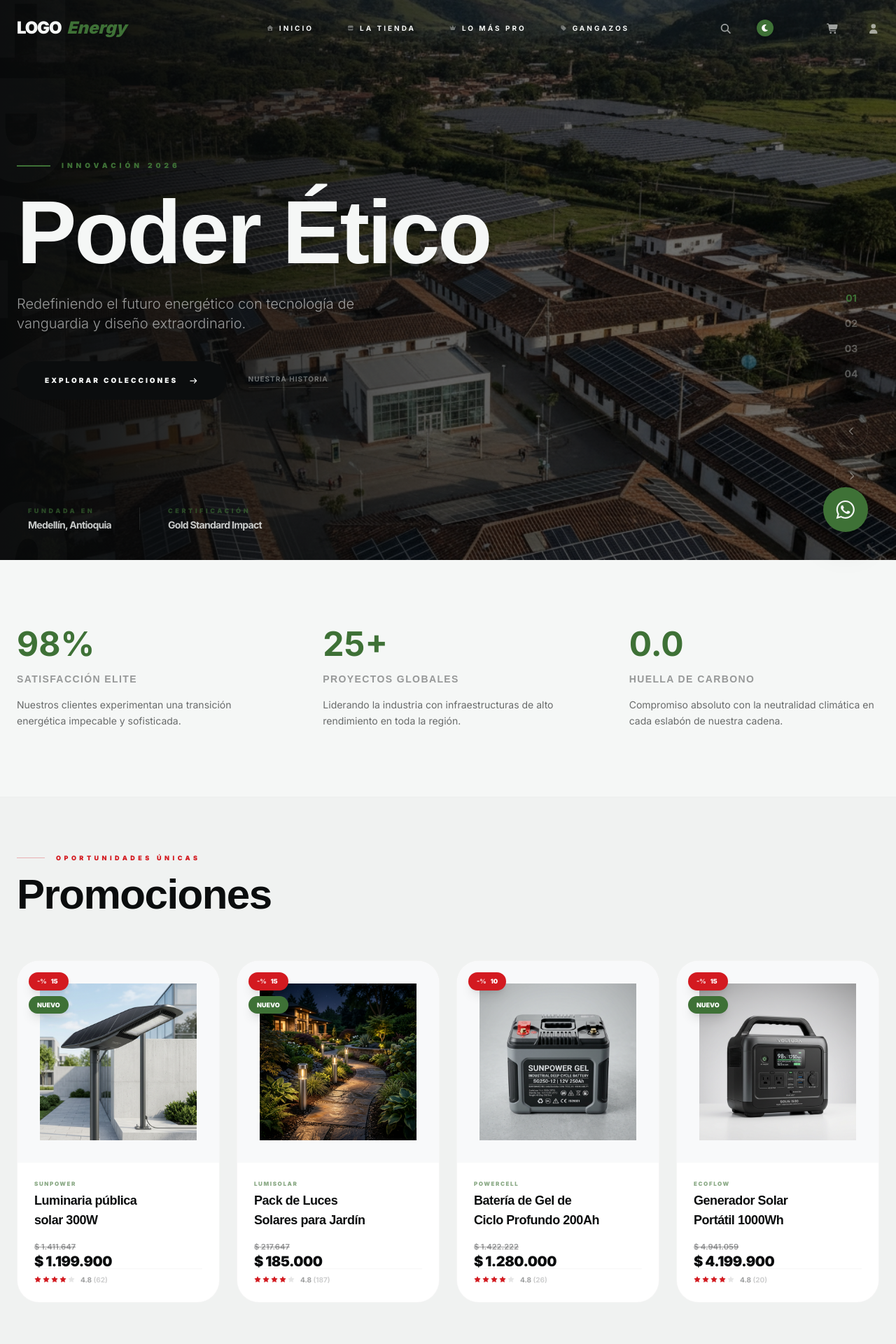
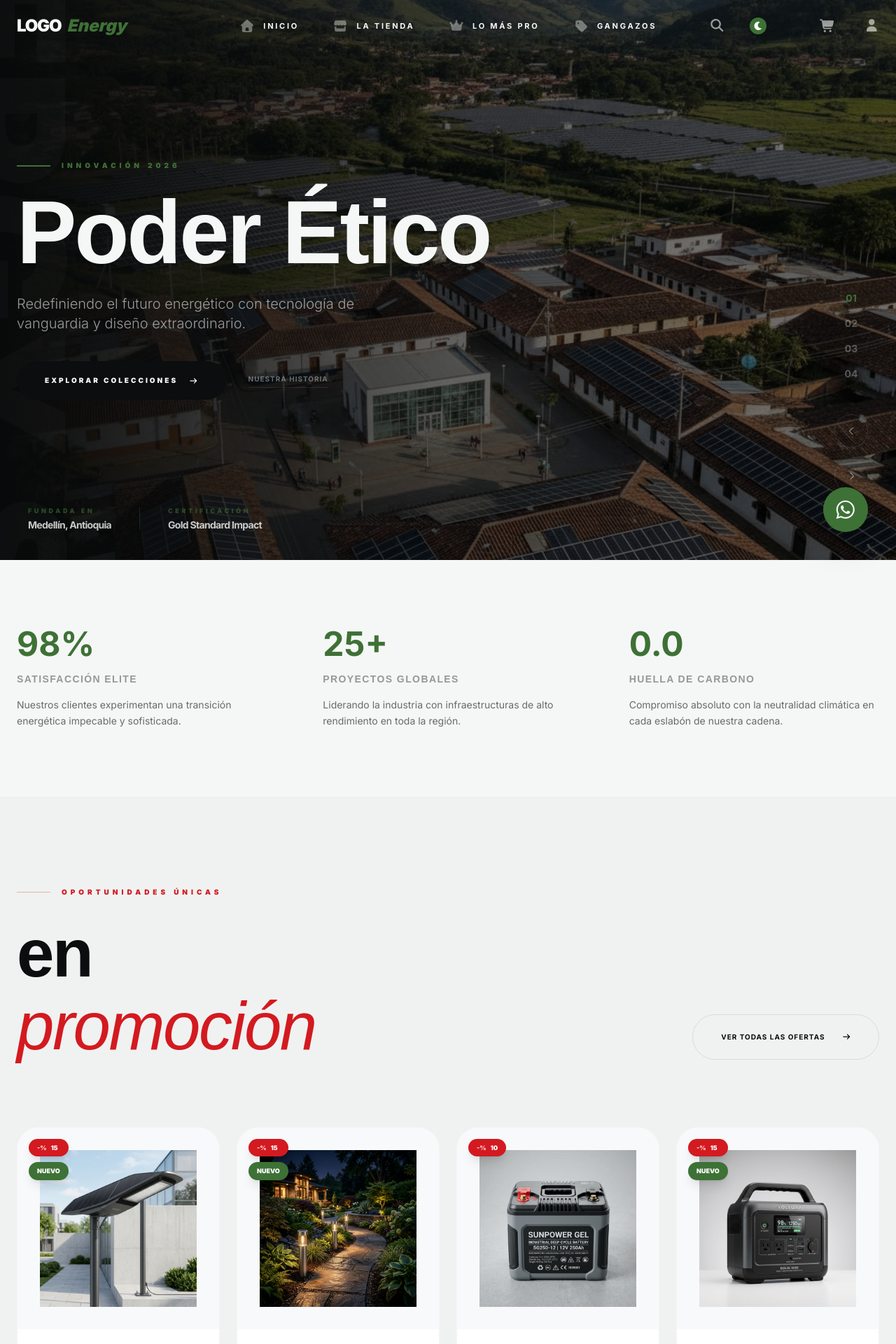
Before and after one commit to checho420/jaguar-eco, a React (Vite) app: page / in a window 1280 px wide. Shown: the top 1920 px of the page at 70% size. Built offline with nearby package versions, Linux system fonts and the light colour scheme.

Commit message:
feat: implementa componentes básicos de interfaz de usuario como tarjetas de producto, barra de navegación y página de inicio.

```diff
--- a/src/components/Navbar.jsx
+++ b/src/components/Navbar.jsx
@@ -87,7 +87,7 @@ const Navbar = () => {
             <motion.div
                 animate={{ x: theme === 'dark' ? 32 : 0 }}
                 transition={{ type: "spring", stiffness: 500, damping: 30 }}
-                className="w-6 h-6 bg-brand-green rounded-full flex items-center justify-center text-white text-[10px] shadow-lg"
+                className="w-6 h-6 bg-brand-green rounded-full flex items-center justify-center text-white text-xs shadow-lg"
             >
                 <FontAwesomeIcon icon={theme === 'dark' ? faSun : faMoon} />
             </motion.div>
@@ -124,9 +124,9 @@ const Navbar = () => {
                                 <Link
                                     key={item.path}
                                     to={item.path}
-                                    className={`${textClasses} text-[10px] font-bold uppercase tracking-[0.3em] transition-all relative group flex items-center gap-2`}
+                                    className={`${textClasses} text-[11px] font-bold uppercase tracking-[0.25em] transition-all relative group flex items-center gap-3`}
                                 >
-                                    <FontAwesomeIcon icon={item.icon} className="text-[8px] opacity-40 group-hover:opacity-100 transition-opacity" />
+                                    <FontAwesomeIcon icon={item.icon} className="text-lg opacity-40 group-hover:opacity-100 transition-opacity" />
                                     {item.label}
                                     <span className="absolute -bottom-1 left-0 w-0 h-[1.5px] bg-brand-green transition-all duration-500 group-hover:w-full" />
                                 </Link>
@@ -137,7 +137,7 @@ const Navbar = () => {
                     {/* Toolbar Icons */}
                     <div className="flex items-center space-x-4 md:space-x-8">
                         <motion.button whileHover={{ scale: 1.1 }} className={`${textClasses} opacity-60 hover:opacity-100 hidden md:block`}>
-                            <FontAwesomeIcon icon={faSearch} className="text-sm" />
+                            <FontAwesomeIcon icon={faSearch} className="text-lg" />
                         </motion.button>
 
                         <ThemeToggle className="hidden md:flex" />
@@ -145,9 +145,9 @@ const Navbar = () => {
                         <motion.button
                             onClick={toggleCart}
                             whileHover={{ scale: 1.1 }}
-                            className={`${textClasses} relative group p-2`}
+                            className={`${textClasses} relative group p-2 flex items-center justify-center`}
                         >
-                            <FontAwesomeIcon icon={faShoppingCart} className="text-sm opacity-60 group-hover:opacity-100 transition-opacity" />
+                            <FontAwesomeIcon icon={faShoppingCart} className="text-lg opacity-60 group-hover:opacity-100 transition-opacity" />
                             <AnimatePresence>
                                 {itemCount > 0 && (
                                     <motion.span
@@ -167,7 +167,7 @@ const Navbar = () => {
                             whileHover={{ scale: 1.1 }}
                             className={`${textClasses} opacity-60 hover:opacity-100 hidden md:block`}
                         >
-                            <FontAwesomeIcon icon={faUser} className="text-sm" />
+                            <FontAwesomeIcon icon={faUser} className="text-lg" />
                         </motion.button>
 
                         <button
--- a/src/components/ProductCard.jsx
+++ b/src/components/ProductCard.jsx
@@ -91,10 +91,10 @@ const ProductCard = ({ product }) => {
             <div className="p-6 flex flex-col flex-grow">
                 {/* Brand & Name */}
                 <div className="mb-4">
-                    <p className="text-[8px] font-black uppercase tracking-[0.2em] text-brand-green/60 mb-1">
+                    <p className="text-[10px] font-black uppercase tracking-[0.4em] text-brand-green/60 mb-2">
                         {product.brand}
                     </p>
-                    <h3 className="text-base sm:text-lg font-bold text-brand-charcoal dark:text-brand-cream leading-tight line-clamp-2 min-h-[2.5rem] group-hover:text-brand-green transition-colors duration-300">
+                    <h3 className="text-xl font-bold text-brand-charcoal dark:text-brand-cream leading-tight line-clamp-2 min-h-[3rem] group-hover:text-brand-green transition-colors duration-300">
                         {product.name}
                     </h3>
                 </div>
@@ -106,7 +106,7 @@ const ProductCard = ({ product }) => {
                             {formatCurrency(originalPrice)}
                         </span>
                     )}
-                    <span className="text-xl font-black text-brand-charcoal dark:text-brand-cream tracking-tight leading-none">
+                    <span className="text-2xl font-black text-brand-charcoal dark:text-brand-cream tracking-tight leading-none italic">
                         {formatCurrency(product.price)}
                     </span>
                 </div>
--- a/src/pages/Home.jsx
+++ b/src/pages/Home.jsx
@@ -81,23 +81,44 @@ const Home = () => {
             </section>
 
             {/* Promociones Section */}
-            <section className="relative py-20 overflow-hidden bg-brand-charcoal/[0.02] dark:bg-white/[0.01]">
+            <section className="relative py-32 overflow-hidden bg-brand-charcoal/[0.02] dark:bg-white/[0.01]">
                 <div className="container mx-auto px-6 relative z-10">
-                    <div className="flex flex-col mb-16">
+                    <div className="flex flex-col md:flex-row justify-between items-end mb-24 gap-12 relative z-10">
+                        <div className="max-w-2xl">
                             <motion.div
                                 initial={{ opacity: 0, y: 20 }}
                                 whileInView={{ opacity: 1, y: 0 }}
                                 viewport={{ once: true }}
-                            className="flex items-center gap-4 mb-4"
+                                className="flex items-center gap-4 mb-8"
                             >
-                            <div className="h-[1px] w-10 bg-brand-red/30" />
-                            <span className="text-brand-red font-black tracking-[0.5em] uppercase text-[9px]">
+                                <div className="h-[1px] w-12 bg-brand-red/30" />
+                                <span className="text-brand-red font-black tracking-[0.5em] uppercase text-[10px]">
                                     Oportunidades Únicas
                                 </span>
                             </motion.div>
-                        <h2 className="text-4xl md:text-6xl font-black tracking-tightest text-brand-charcoal dark:text-brand-cream">
-                            Promociones
+                            <h2 className="text-6xl md:text-8xl font-black tracking-tightest leading-[0.85] text-brand-charcoal dark:text-brand-cream">
+                                <motion.span
+                                    initial={{ opacity: 0, x: -30 }}
+                                    whileInView={{ opacity: 1, x: 0 }}
+                                    transition={{ delay: 0.2 }}
+                                    className="block"
+                                >
+                                    en
+                                </motion.span>
+                                <motion.span
+                                    initial={{ opacity: 0, x: -30 }}
+                                    whileInView={{ opacity: 1, x: 0 }}
+                                    transition={{ delay: 0.4 }}
+                                    className="block text-brand-red italic font-light mt-2"
+                                >
+                                    promoción
+                                </motion.span>
                             </h2>
+                        </div>
+                        <Link to="/sale" className="group flex items-center gap-6 text-[10px] font-bold uppercase tracking-widest border border-brand-charcoal/10 dark:border-white/10 px-10 py-6 rounded-full hover:bg-brand-red hover:border-brand-red hover:text-white transition-all duration-500">
+                            Ver Todas las Ofertas
+                            <FontAwesomeIcon icon={faArrowRight} className="group-hover:translate-x-2 transition-transform" />
+                        </Link>
                     </div>
 
                     <div className="grid grid-cols-2 md:grid-cols-4 gap-6">
@@ -112,12 +133,12 @@ const Home = () => {
                 </div>
             </section>
 
-            <section className="relative py-40 overflow-hidden">
+            <section className="relative py-32 overflow-hidden">
                 <div className="container mx-auto px-6 relative z-10">
                     {/* Decorative background element for the section */}
                     <div className="absolute top-0 right-0 -translate-y-1/2 translate-x-1/2 w-[600px] h-[600px] bg-brand-green/5 rounded-full blur-[120px] pointer-events-none" />
 
-                    <div className="flex flex-col md:flex-row justify-between items-end mb-32 gap-12 relative z-10">
+                    <div className="flex flex-col md:flex-row justify-between items-end mb-24 gap-12 relative z-10">
                         <div className="max-w-2xl">
                             <motion.div
                                 initial={{ opacity: 0, y: 20 }}
@@ -125,8 +146,8 @@ const Home = () => {
                                 viewport={{ once: true }}
                                 className="flex items-center gap-4 mb-8"
                             >
-                                <div className="h-[1px] w-10 bg-brand-green/30" />
-                                <span className="text-brand-green font-black tracking-[0.5em] uppercase text-[9px]">
+                                <div className="h-[1px] w-12 bg-brand-green/30" />
+                                <span className="text-brand-green font-black tracking-[0.5em] uppercase text-[10px]">
                                     Catálogo Curado • Edición 2026
                                 </span>
                             </motion.div>
@@ -170,18 +191,19 @@ const Home = () => {
                 </div>
             </section>
 
-            <section className="py-40 bg-brand-charcoal">
-                <div className="container mx-auto px-6 text-center">
+            <section className="py-32 bg-brand-charcoal overflow-hidden">
+                <div className="container mx-auto px-6 text-center h-full">
                     <motion.div
                         initial={{ opacity: 0, y: 30 }}
                         whileInView={{ opacity: 1, y: 0 }}
-                        className="max-w-4xl mx-auto flex flex-col items-center gap-12"
+                        viewport={{ once: true }}
+                        className="max-w-5xl mx-auto flex flex-col items-center gap-10"
                     >
-                        <span className="text-[10px] font-bold uppercase tracking-[0.5em] text-brand-green">Membresía Energy Elite</span>
-                        <h2 className="text-5xl md:text-8xl font-bold tracking-tighter text-brand-cream leading-none italic">
+                        <span className="text-[10px] font-black uppercase tracking-[0.5em] text-brand-green">Membresía Energy Elite</span>
+                        <h2 className="text-6xl md:text-8xl font-black tracking-tightest text-brand-cream leading-[0.85] italic">
                             El futuro no se espera, <br /> se diseña.
                         </h2>
-                        <button className="bg-brand-cream text-brand-charcoal px-12 py-6 rounded-full font-bold uppercase text-[11px] tracking-widest hover:bg-brand-green hover:text-white transition-all shadow-2xl">
+                        <button className="bg-brand-cream text-brand-charcoal px-12 py-6 rounded-full font-black uppercase text-[10px] tracking-widest hover:bg-brand-green hover:text-white transition-all shadow-2xl mt-8">
                             Unirse al Programa
                         </button>
                     </motion.div>
```
Lines whose indentation alone changed are shown as unchanged.
